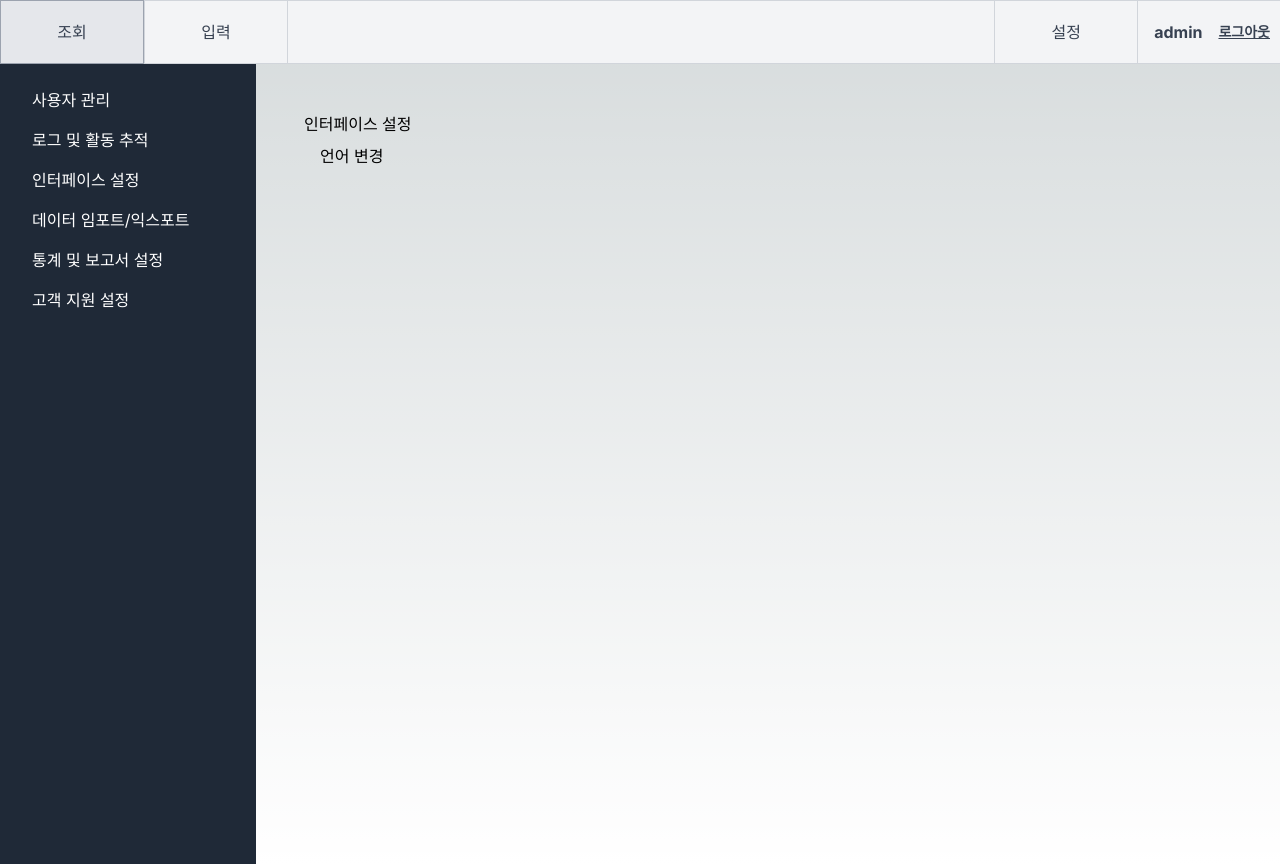
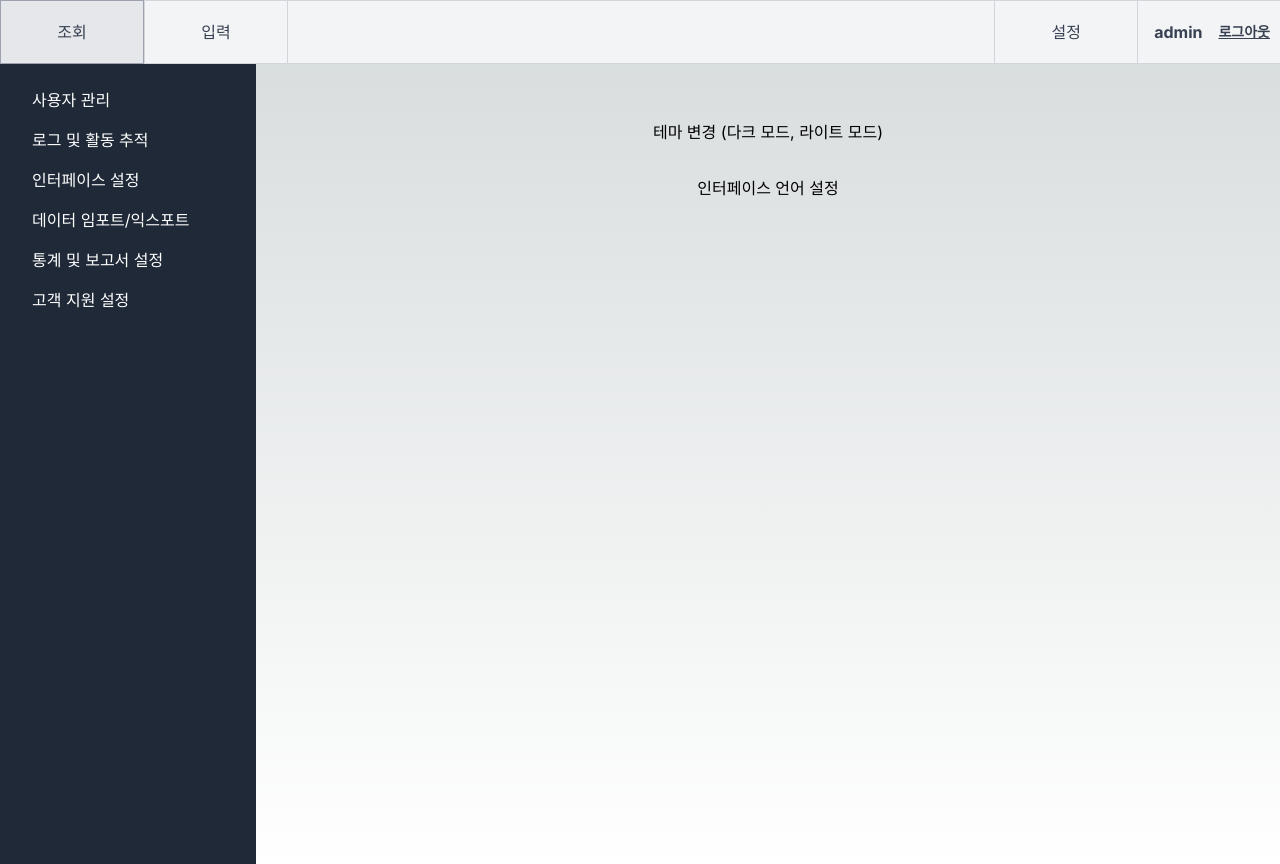
Before and after one commit to KDT-IaaS-Class-Two-Group/KDT-IaaS-2-ProjectA-1team, a Next.js app in the folder frontnext/: page /TabSetting in a window 1280 px wide. Both pictures are taken after a click on the item "인터페이스 설정". Built offline with nearby package versions, Linux system fonts and the light colour scheme.

Commit message:
:memo: 이연승 : 인터페이스 언어 설정 구현

```diff
--- a/frontnext/src/app/ui/SettingMoules/InterfaceSettings.tsx
+++ b/frontnext/src/app/ui/SettingMoules/InterfaceSettings.tsx
@@ -8,23 +8,45 @@ const InterfaceSettings = () => {
   const [isModalOpen, setModalOpen] = useState(false);
 
   const texts = {
-    ko: '인터페이스 설정',
-    en: 'Interface Settings',
-    jp: 'インターフェース設定',
-    cn: '界面设置',
-    vn: 'Cài đặt giao diện',
-    th: 'การตั้งค่าการเชื่อมต่อ',
+    ko: {
+      themeChange: '테마 변경 (다크 모드, 라이트 모드)',
+      languageSetting: '인터페이스 언어 설정',
+    },
+    en: {
+      themeChange: 'Change Theme (Dark Mode, Light Mode)',
+      languageSetting: 'Interface Language Settings',
+    },
+    jp: {
+      themeChange: 'テーマの変更（ダークモード、ライトモード）',
+      languageSetting: 'インターフェースの言語設定',
+    },
+    cn: {
+      themeChange: '更改主题（深色模式、浅色模式）',
+      languageSetting: '界面语言设置',
+    },
+    vn: {
+      themeChange: 'Thay đổi giao diện (Chế độ tối, Chế độ sáng)',
+      languageSetting: 'Cài đặt ngôn ngữ giao diện',
+    },
+    th: {
+      themeChange: 'เปลี่ยนธีม (โหมดมืด, โหมดสว่าง)',
+      languageSetting: 'การตั้งค่าภาษาอินเทอร์เฟซ',
+    },
   };
 
   return (
     <div className={SettingStyles.contentStyle}>
-      <h1>{texts[language]}</h1>
-      <button
-        onClick={() => setModalOpen(true)}
-        className={SettingStyles.button}
-      >
-        {language === 'ko' ? '언어 변경' : 'Change Language'}
-      </button>
+      <div className="flex flex-col space-y-4">
+        <button className={SettingStyles.button}>
+          {texts[language].themeChange}
+        </button>
+        <button
+          className={SettingStyles.button}
+          onClick={() => setModalOpen(true)}
+        >
+          {texts[language].languageSetting}
+        </button>
+      </div>
       {isModalOpen && <LanguageModal onClose={() => setModalOpen(false)} />}
     </div>
   );
```
